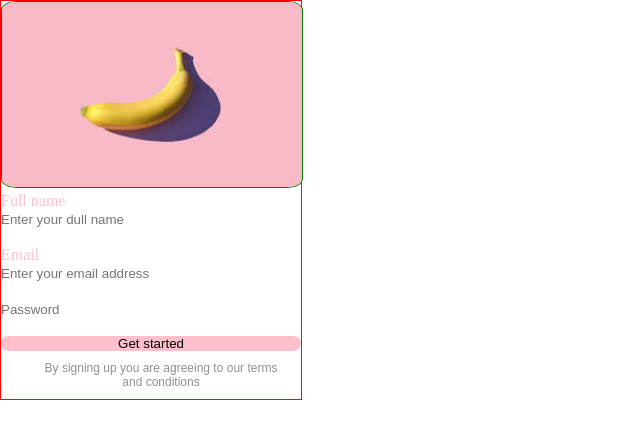
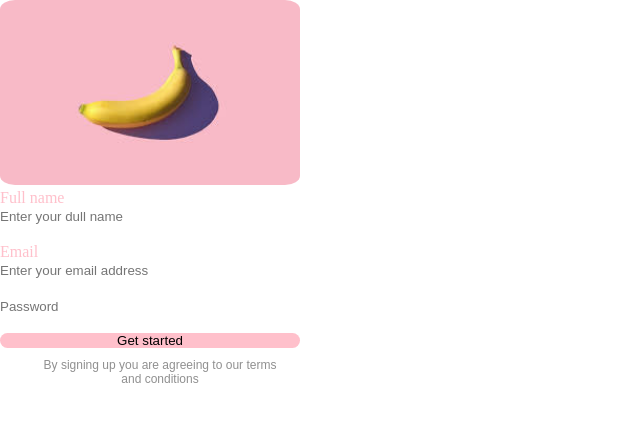
Before and after one commit to widegut/login-page, a plain HTML site: page index.html in a window 1280 px wide. Shown: the whole page, without its empty margins (0-640 px from the left). Drawn offline with Linux system fonts and the light colour scheme.

Commit message:
border removal

```diff
--- a/style.css
+++ b/style.css
@@ -9,14 +9,14 @@ body {
     flex-direction: column;
     align-content: center;
     width: 300px;
-    border: 1px solid red;
+
 
 }
 
 img {
     border-radius: 5%;
     width: 300px;
-    border: 1px solid green;
+
 
 }
 
```
